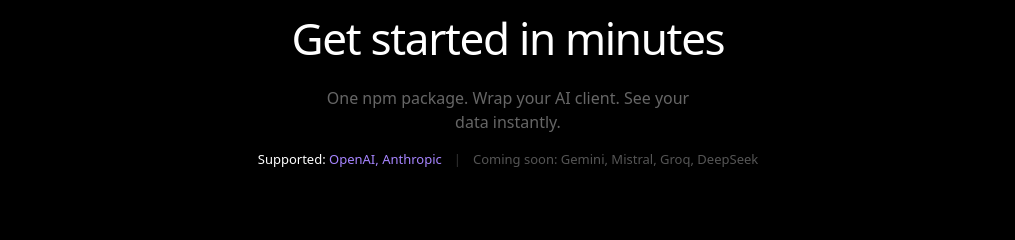
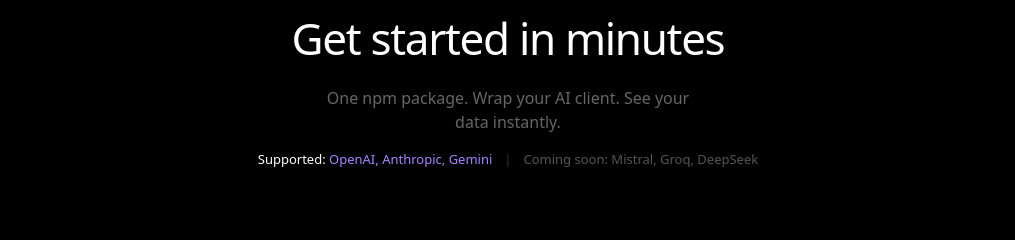
Before and after one commit to harshit19932703/orbit-website, a Next.js app: page / in a window 1280 px wide. Shown: the part 5620-5860 px from the top of the page, without its empty margins (132-1147 px from the left). Built offline with nearby package versions, Linux system fonts and the light colour scheme.

Commit message:
gemini sdk website

```diff
--- a/app/docs/page.tsx
+++ b/app/docs/page.tsx
@@ -193,9 +193,9 @@ response = openai.chat.completions.create(
             className="text-center text-[13px]"
           >
             <span className="text-white">Supported:</span>{" "}
-            <span className="text-violet-400">OpenAI, Anthropic</span>
+            <span className="text-violet-400">OpenAI, Anthropic, Gemini</span>
             <span className="mx-3 text-[#333]">|</span>
-            <span className="text-[#555]">Coming soon: Gemini, Mistral, Groq, DeepSeek</span>
+            <span className="text-[#555]">Coming soon: Mistral, Groq, DeepSeek</span>
           </motion.div>
         </div>
       </section>
--- a/app/page.tsx
+++ b/app/page.tsx
@@ -512,9 +512,9 @@ export default function Home() {
             </p>
             <p className="text-[13px]">
               <span className="text-white">Supported:</span>{" "}
-              <span className="text-violet-400">OpenAI, Anthropic</span>
+              <span className="text-violet-400">OpenAI, Anthropic, Gemini</span>
               <span className="mx-3 text-[#333]">|</span>
-              <span className="text-[#555]">Coming soon: Gemini, Mistral, Groq, DeepSeek</span>
+              <span className="text-[#555]">Coming soon: Mistral, Groq, DeepSeek</span>
             </p>
           </motion.div>
 
```
